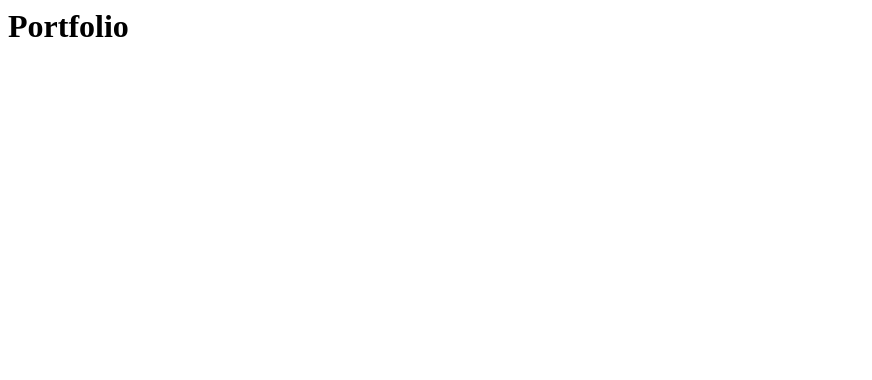
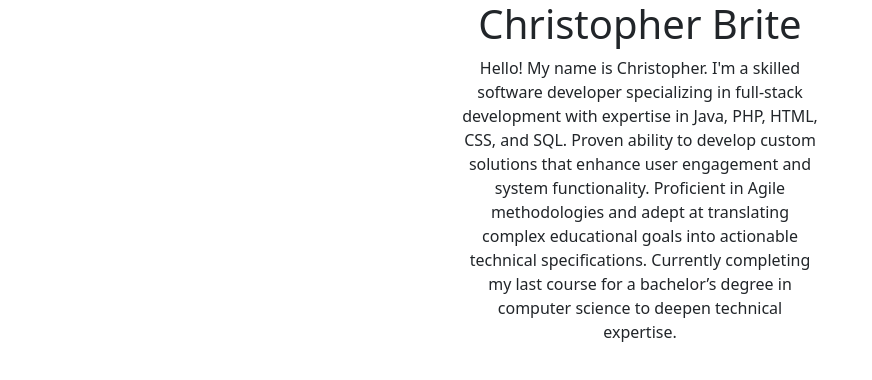
Before and after one commit to cmbrite/Portfolio, a plain HTML site: page index.html in a window 1280 px wide. Shown: the whole page, without its empty margins (0-872 px from the left). Drawn offline with nearby package versions, Linux system fonts and the light colour scheme.

Commit message:
Update index.html

```diff
--- a/index.html
+++ b/index.html
@@ -1 +1,26 @@
-<h1>Portfolio</h1>
+<!doctype html>
+<html lang="en">
+<head>
+  <meta charset="utf-8">
+  <meta name="viewport" content="width=device-width, initial-scale=1">
+  <title>Portfolio</title>
+  <link href="https://cdn.jsdelivr.net/npm/bootstrap@5.3.3/dist/css/bootstrap.min.css" rel="stylesheet" integrity="sha384-QWTKZyjpPEjISv5WaRU9OFeRpok6YctnYmDr5pNlyT2bRjXh0JMhjY6hW+ALEwIH" crossorigin="anonymous">
+</head>
+<body>
+  <div class="container text-center">
+  <div class="row">
+  <div class="col"></div>
+  <div class="col"><h1>Christopher Brite</h1></div>
+  <div class="col"></div>
+  </div>
+  <div class="row">
+  <div class="col"></div>
+  <div class="col"><p>Hello! My name is Christopher. I'm a skilled software developer specializing in full-stack development with expertise in Java, PHP, HTML, CSS, and SQL.
+  Proven ability to develop custom solutions that enhance user engagement and system functionality. Proficient in Agile methodologies and adept at translating complex educational goals into actionable technical specifications. Currently completing my last course for a bachelor’s degree in computer science to deepen technical expertise.</p></div>
+  <div class="col"></div>
+  </div>
+  </div>
+
+  <script src="https://cdn.jsdelivr.net/npm/bootstrap@5.3.3/dist/js/bootstrap.bundle.min.js" integrity="sha384-YvpcrYf0tY3lHB60NNkmXc5s9fDVZLESaAA55NDzOxhy9GkcIdslK1eN7N6jIeHz" crossorigin="anonymous"></script>
+ </body>
+</html>
```
